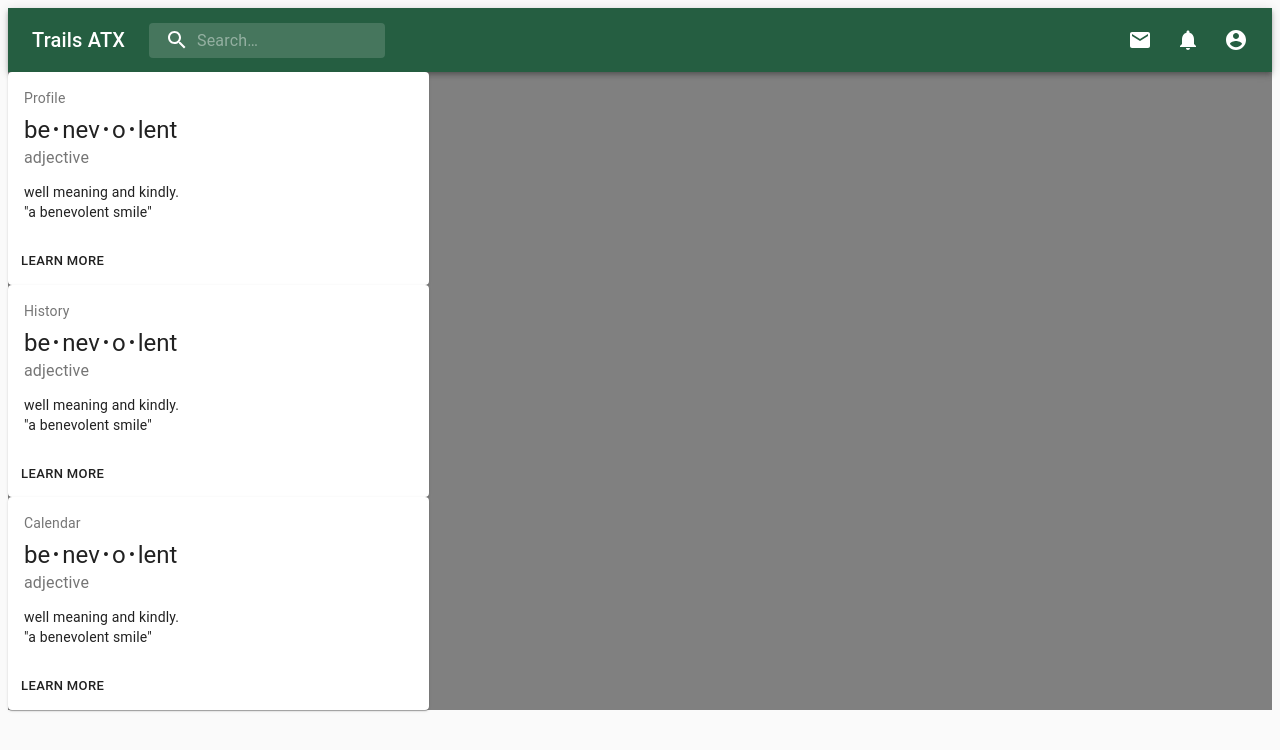
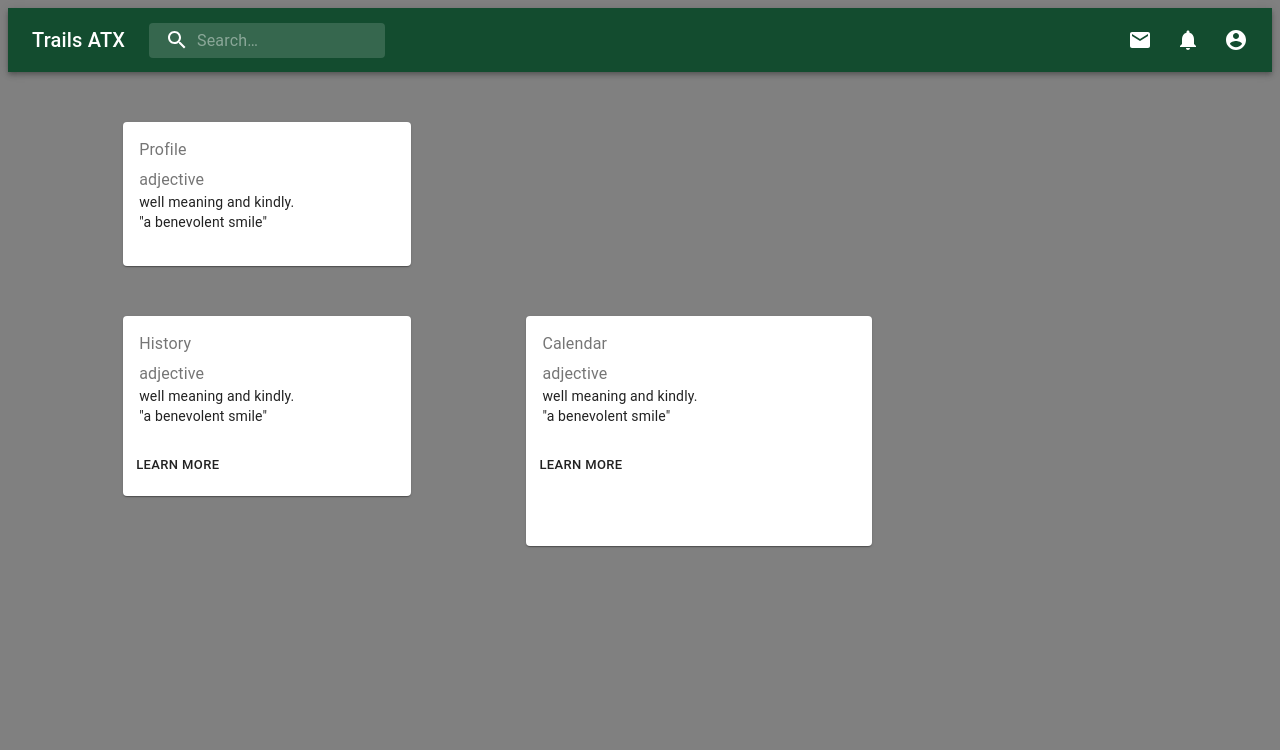
Before and after one commit to ghost-develop/trailsatx, a React (Create React App) app: page / in a window 1280 px wide. Shown: the top 750 px of the page. Built offline with nearby package versions, Linux system fonts and the light colour scheme.

Commit message:
Building grid foundation for profile dashboard

```diff
--- a/src/App.js
+++ b/src/App.js
@@ -7,12 +7,8 @@ class App extends React.Component {
   render() {
     return (
       <div>
-        <div className={styles.navContainer}>
-          <NavBar />
-        </div>
-        <div className={styles.dashContainer}>
-          <Cards />
-        </div>
+        <NavBar />
+        <Cards />
       </div>
     )
   }
--- a/src/App.module.css
+++ b/src/App.module.css
@@ -1,5 +1,5 @@
 body {
-    background-color: rgb(250, 250, 250);
+    background-color: grey;
 }
 
 .navContainer {
@@ -7,12 +7,9 @@ body {
     flex-direction: row;
 }
 
-.dashContainer {
+/* .dashContainer {
     display: grid;
     grid-template-columns: 1fr 1fr 1fr;
+    grid-template-rows: auto auto auto;
     background-color: grey;
-}
-
-.profile {
-    grid-column-start: 3;
-}
+} */
--- a/src/components/Cards/Cards.jsx
+++ b/src/components/Cards/Cards.jsx
@@ -29,16 +29,13 @@ export default function Cards() {
   const bull = <span className={classes.bullet}>•</span>;
 
   return (
-      <div>
+      <div className={styles.container}>
         <Card className={styles.profile}>
             <CardContent>
-                <Typography className={classes.title} color="textSecondary" gutterBottom>
+                <Typography color="textSecondary" gutterBottom>
                 Profile
                 </Typography>
-                <Typography variant="h5" component="h2">
-                be{bull}nev{bull}o{bull}lent
-                </Typography>
-                <Typography className={classes.pos} color="textSecondary">
+                <Typography color="textSecondary">
                 adjective
                 </Typography>
                 <Typography variant="body2" component="p">
@@ -54,13 +51,10 @@ export default function Cards() {
 
         <Card className={styles.history}>
             <CardContent>
-                <Typography className={classes.title} color="textSecondary" gutterBottom>
+                <Typography color="textSecondary" gutterBottom>
                 History
                 </Typography>
-                <Typography variant="h5" component="h2">
-                be{bull}nev{bull}o{bull}lent
-                </Typography>
-                <Typography className={classes.pos} color="textSecondary">
+                <Typography color="textSecondary">
                 adjective
                 </Typography>
                 <Typography variant="body2" component="p">
@@ -76,13 +70,10 @@ export default function Cards() {
 
         <Card className={styles.calendar}>
             <CardContent>
-                <Typography className={classes.title} color="textSecondary" gutterBottom>
+                <Typography color="textSecondary" gutterBottom>
                 Calendar
                 </Typography>
-                <Typography variant="h5" component="h2">
-                be{bull}nev{bull}o{bull}lent
-                </Typography>
-                <Typography className={classes.pos} color="textSecondary">
+                <Typography color="textSecondary">
                 adjective
                 </Typography>
                 <Typography variant="body2" component="p">
--- a/src/components/Cards/Cards.module.css
+++ b/src/components/Cards/Cards.module.css
@@ -0,0 +1,25 @@
+
+
+.container {
+    display: grid;
+    width: 90vw;
+    height: 90vh;
+    position: absolute;
+    grid-template-columns: 1fr 15% 10% 1fr 20% 10% 15% 1fr;
+    grid-template-rows: 50px 20% 50px 25% 50px 25% 20% 50px;
+}
+
+.profile {
+    grid-row-start: 2;
+    grid-column: 2 / 4;
+}
+
+.history {
+    grid-row-start: 4;
+    grid-column: 2 / 4;
+}
+
+.calendar {
+    grid-row: 4 / 6;
+    grid-column: 5 / 7;
+}
```
